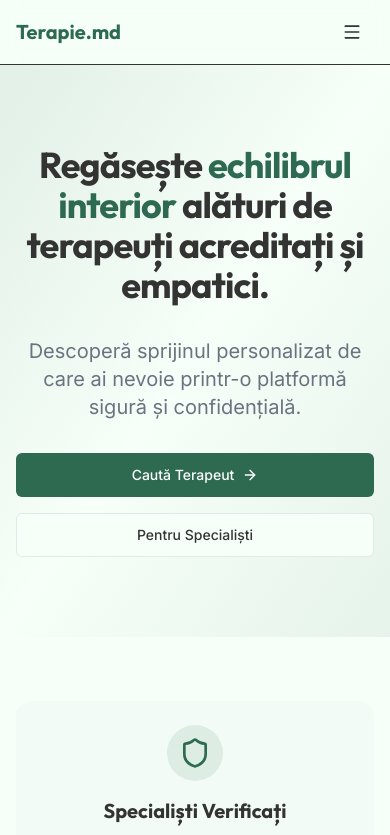
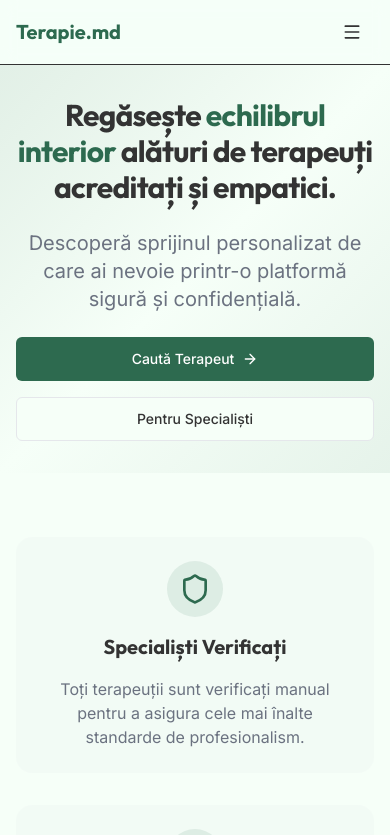
Before and after one commit to privatrix/terapie-md, a Next.js app: page / in a window 390 px wide. Shown: the top 835 px of the page. Built offline with nearby package versions, Linux system fonts and the light colour scheme; no server answers.

Commit message:
Optimize Hero section for mobile (Above the Fold fix)

```diff
--- a/src/app/page.tsx
+++ b/src/app/page.tsx
@@ -6,10 +6,10 @@ export default function Home() {
   return (
     <div className="flex flex-col min-h-screen">
       {/* Hero Section */}
-      <section className="relative py-20 md:py-32 overflow-hidden bg-gradient-to-br from-primary/10 via-background to-secondary/20">
+      <section className="relative py-8 md:py-32 overflow-hidden bg-gradient-to-br from-primary/10 via-background to-secondary/20">
         <div className="container px-4 md:px-6 mx-auto relative z-10">
-          <div className="flex flex-col items-center text-center max-w-3xl mx-auto space-y-8">
-            <h1 className="font-heading text-4xl md:text-6xl font-bold tracking-tight text-foreground">
+          <div className="flex flex-col items-center text-center max-w-3xl mx-auto space-y-6 md:space-y-8">
+            <h1 className="font-heading text-3xl md:text-6xl font-bold tracking-tight text-foreground">
               Regăsește <span className="text-primary">echilibrul interior</span> alături de terapeuți acreditați și empatici.
             </h1>
             <p className="text-xl text-muted-foreground max-w-2xl">
```
